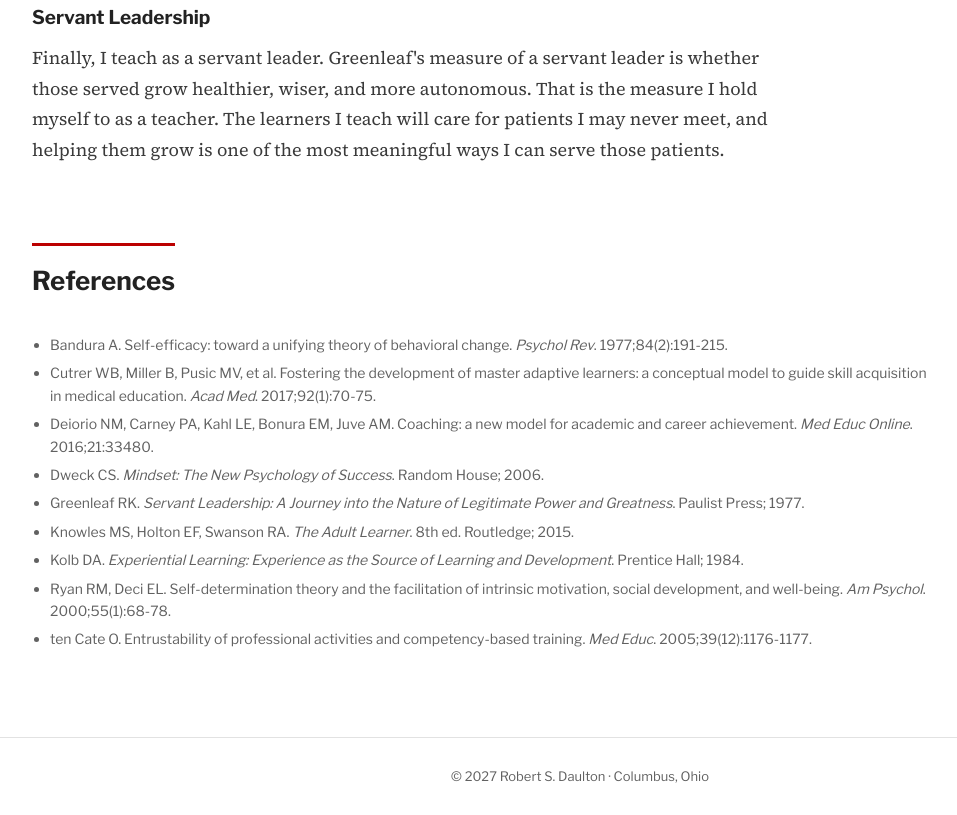
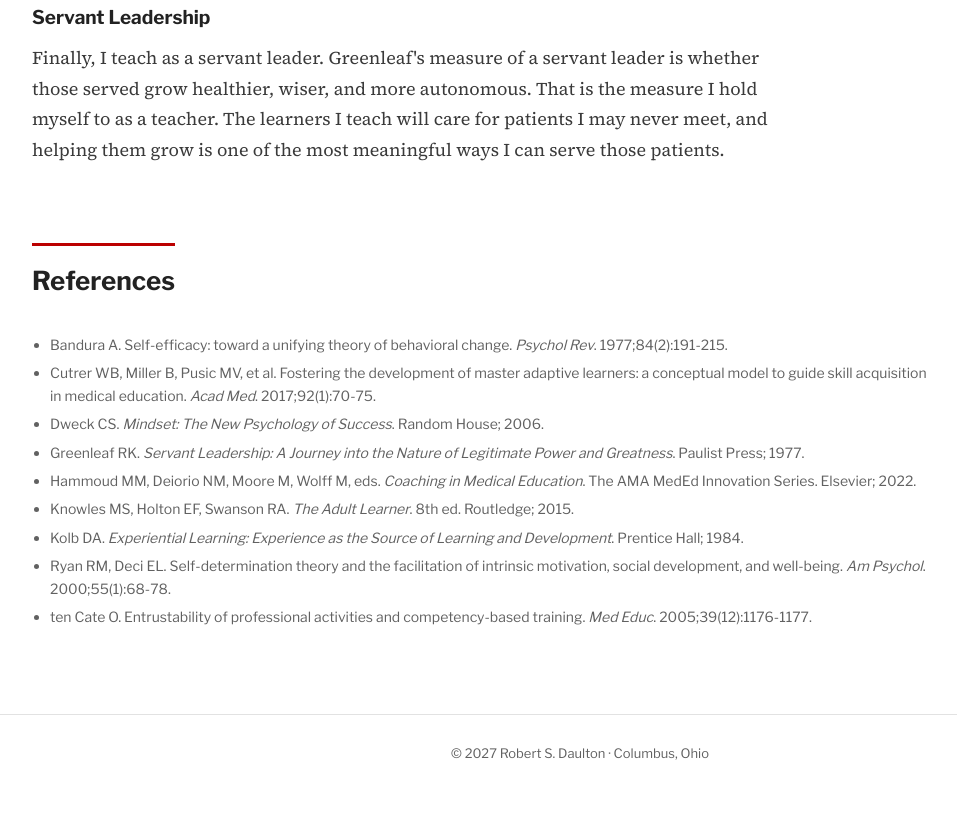
Before and after one commit to daulton152-coder/robertdaultonmd, a plain HTML site: page philosophy.html in a window 1280 px wide. Shown: the part 2735-3550 px from the top of the page, without its empty margins (60-1017 px from the left). After the commit the page ends 3527 px from the top, so only its background shows below. Drawn offline with nearby package versions, Linux system fonts and the light colour scheme.

Commit message:
Philosophy: cite AMA coaching textbook
Co-Authored-By: Claude Opus 5.5 <noreply@anthropic.com>
Claude-Session: https://claude.ai/code/session_01LBPTc63drSSidJPsaQjGqK

```diff
--- a/philosophy.html
+++ b/philosophy.html
@@ -23,9 +23,9 @@
 <ul class="refs">
 <li>Bandura A. Self-efficacy: toward a unifying theory of behavioral change. <em>Psychol Rev</em>. 1977;84(2):191-215.</li>
 <li>Cutrer WB, Miller B, Pusic MV, et al. Fostering the development of master adaptive learners: a conceptual model to guide skill acquisition in medical education. <em>Acad Med</em>. 2017;92(1):70-75.</li>
-<li>Deiorio NM, Carney PA, Kahl LE, Bonura EM, Juve AM. Coaching: a new model for academic and career achievement. <em>Med Educ Online</em>. 2016;21:33480.</li>
 <li>Dweck CS. <em>Mindset: The New Psychology of Success</em>. Random House; 2006.</li>
 <li>Greenleaf RK. <em>Servant Leadership: A Journey into the Nature of Legitimate Power and Greatness</em>. Paulist Press; 1977.</li>
+<li>Hammoud MM, Deiorio NM, Moore M, Wolff M, eds. <em>Coaching in Medical Education</em>. The AMA MedEd Innovation Series. Elsevier; 2022.</li>
 <li>Knowles MS, Holton EF, Swanson RA. <em>The Adult Learner</em>. 8th ed. Routledge; 2015.</li>
 <li>Kolb DA. <em>Experiential Learning: Experience as the Source of Learning and Development</em>. Prentice Hall; 1984.</li>
 <li>Ryan RM, Deci EL. Self-determination theory and the facilitation of intrinsic motivation, social development, and well-being. <em>Am Psychol</em>. 2000;55(1):68-78.</li>
```
